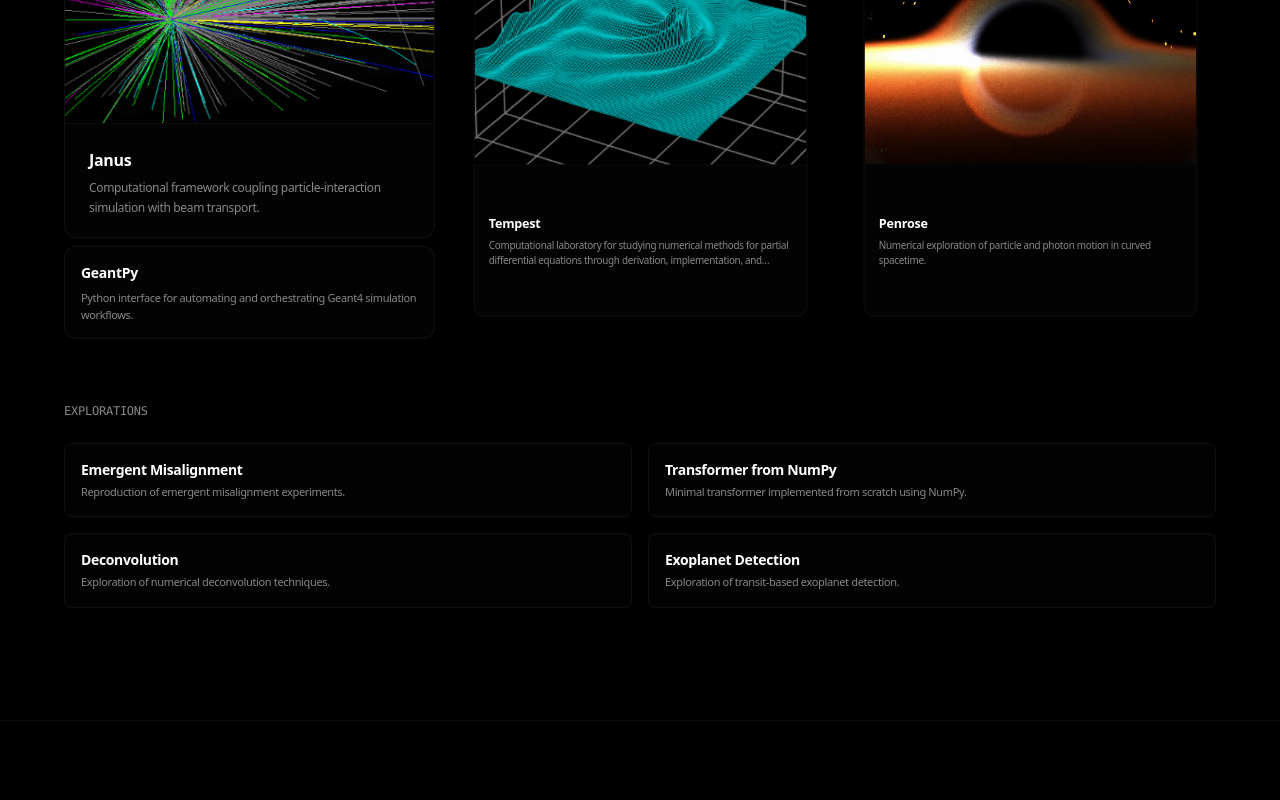
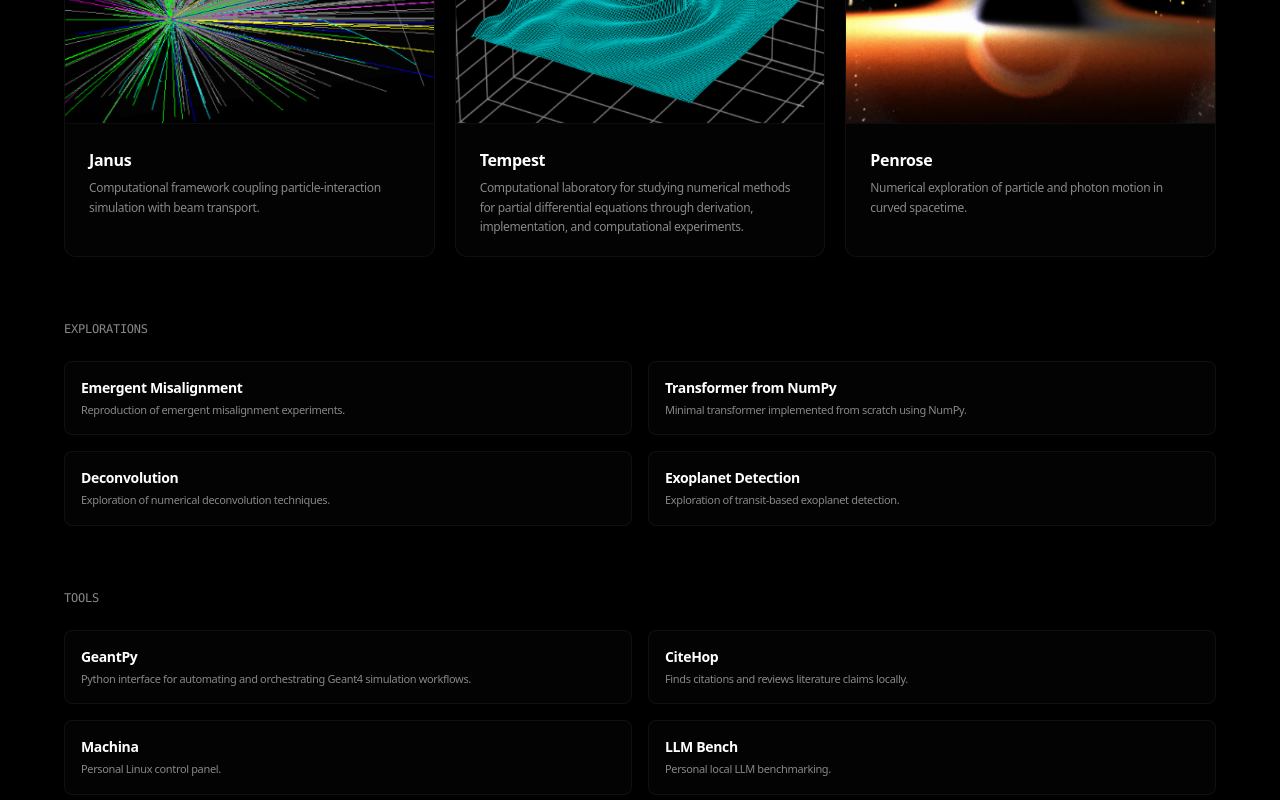
Before and after one commit to h-livv/h-livv.github.io, a Next.js app: page / in a window 1280 px wide. Shown: the part 1100-1900 px from the top of the page. Built offline with nearby package versions, Linux system fonts and the light colour scheme.

Commit message:
tools addition

```diff
--- a/components/ProjectSection.tsx
+++ b/components/ProjectSection.tsx
@@ -7,7 +7,6 @@ export default function ProjectSection() {
 
   const tempest = getProject('tempest');
   const janus = getProject('janus');
-  const geantpy = getProject('geantpy');
   const explorationSlugs = ['janus', 'tempest', 'penrose'];
   const explorations = explorationSlugs.map(getProject);
 
@@ -34,14 +33,7 @@ export default function ProjectSection() {
                     viewport={{ once: true, margin: "-50px" }}
                     transition={{ duration: 0.35, delay: index * 0.08 }}
                   >
-                    {project.slug === 'janus' ? (
-                      <div className="flex flex-col gap-2">
-                        <ProjectCard project={project} featured={true} />
-                        <ProjectCard project={geantpy} compact={true} />
-                      </div>
-                    ) : (
-                      <ProjectCard project={project} diminished={true} />
-                    )}
+                    <ProjectCard project={project} featured={true} />
                   </motion.div>
                 ))}
             </div>
@@ -96,6 +88,56 @@ export default function ProjectSection() {
               ))}
             </div>
           </div>
+
+          <div className="mt-16">
+            <h3 className="text-xs font-mono text-secondary uppercase tracking-widest mb-6">Tools</h3>
+            <div className="grid grid-cols-1 md:grid-cols-2 gap-4">
+              {[
+                {
+                  title: "GeantPy",
+                  desc: "Python interface for automating and orchestrating Geant4 simulation workflows.",
+                  link: "/projects/geantpy"
+                },
+                {
+                  title: "CiteHop",
+                  desc: "Finds citations and reviews literature claims locally.",
+                  link: "https://github.com/h-livv/citehop"
+                },
+                {
+                  title: "Machina",
+                  desc: "Personal Linux control panel.",
+                  link: "https://github.com/h-livv/machina"
+                },
+                {
+                  title: "LLM Bench",
+                  desc: "Personal local LLM benchmarking.",
+                  link: "https://github.com/h-livv/llm-bench"
+                }
+              ].map((item, idx) => (
+                <a
+                  key={idx}
+                  href={item.link}
+                  target={item.link.startsWith('/') ? undefined : "_blank"}
+                  rel={item.link.startsWith('/') ? undefined : "noopener noreferrer"}
+                  className="block group"
+                >
+                  <div className="flex items-center justify-between p-4 bg-white/[0.01] border border-white/[0.05] rounded-lg transition-all duration-200 hover:border-white/[0.15] hover:-translate-y-[1px] hover:shadow-[0_4px_20px_rgb(0,0,0,0.2)]">
+                    <div className="flex flex-col gap-1 pr-4">
+                      <span className="text-sm font-semibold text-primary group-hover:text-white transition-colors duration-200">
+                        {item.title}
+                      </span>
+                      <span className="text-[11px] text-secondary leading-normal">
+                        {item.desc}
+                      </span>
+                    </div>
+                    <span className="text-secondary opacity-0 -translate-x-2 transition-all duration-200 group-hover:opacity-100 group-hover:translate-x-0 group-hover:text-primary shrink-0">
+                      →
+                    </span>
+                  </div>
+                </a>
+              ))}
+            </div>
+          </div>
         </motion.div>
       </div>
     </section>
```
